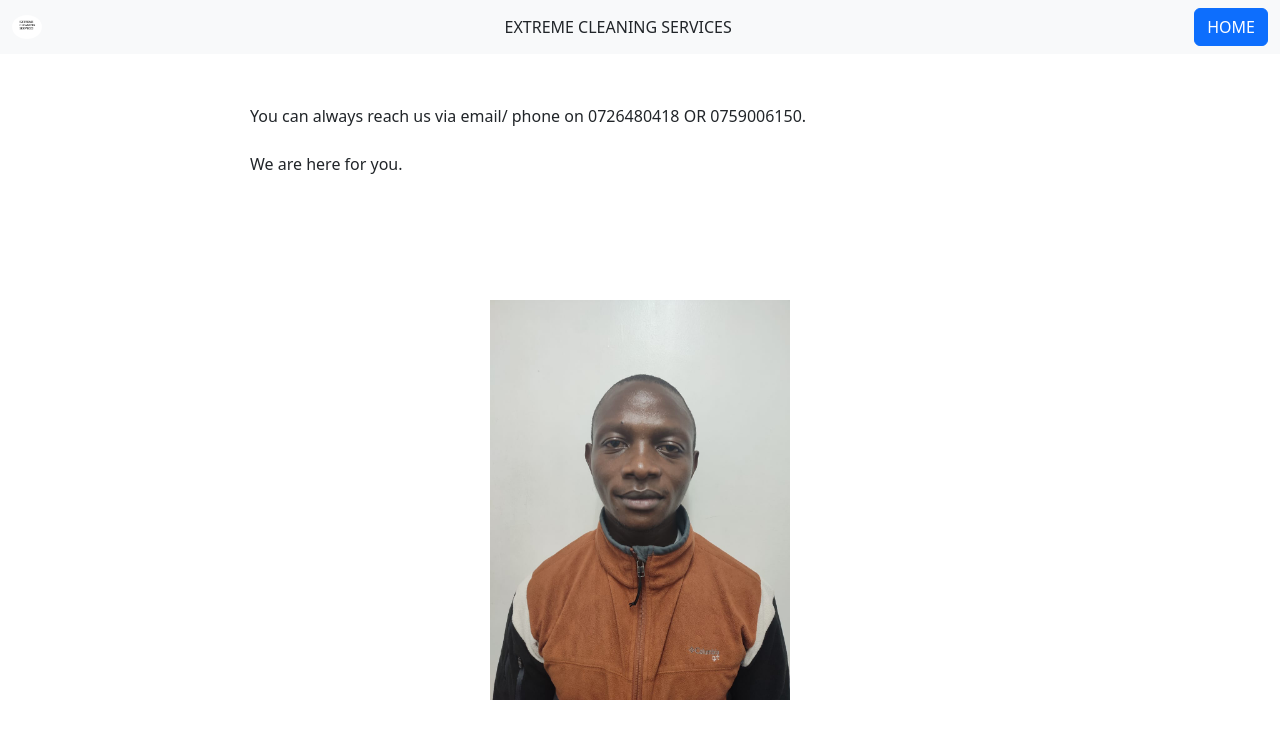
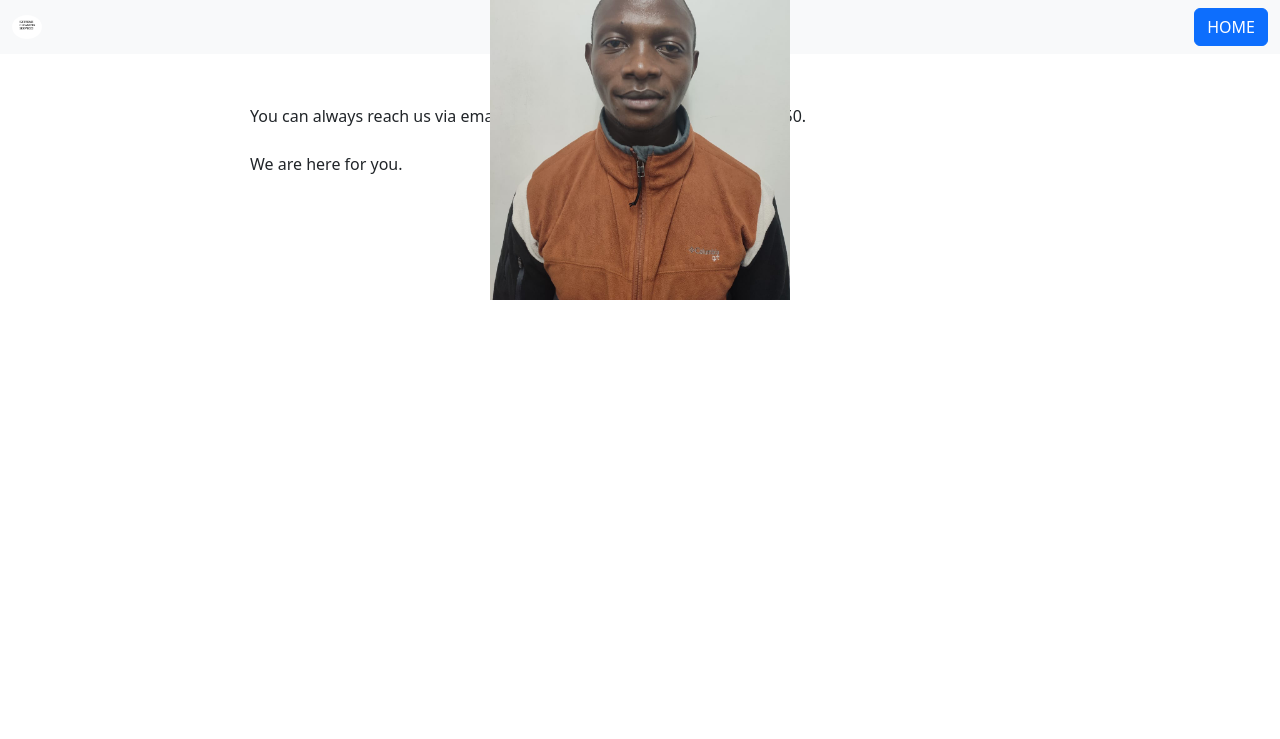
Before and after one commit to chete-py/cleaning_services_website, a Flask app: page /contact in a window 1280 px wide. Shown: the top 739 px of the page. Run offline with Flask 3, Linux system fonts and the light colour scheme.

Commit message:
Update contact.html

```diff
--- a/templates/contact.html
+++ b/templates/contact.html
@@ -29,7 +29,7 @@
 
 
 
-        <div class="position-absolute top-50 start-50 translate-middle" style="width:300px; height: 200px">
+        <div class="position-absolute top-0 start-50 translate-middle" style="width:300px; height: 200px">
             <div id="carouselExampleSlidesOnly" class="carousel slide" data-bs-ride="carousel">
                 <div class="carousel-item active">
                 <img src="static/shady.jpg" class="d-block w-100" alt="...">
```
